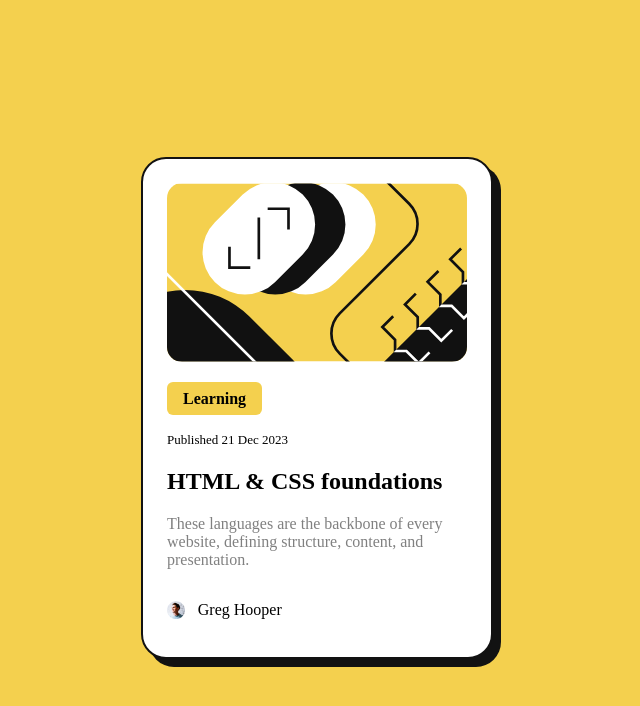
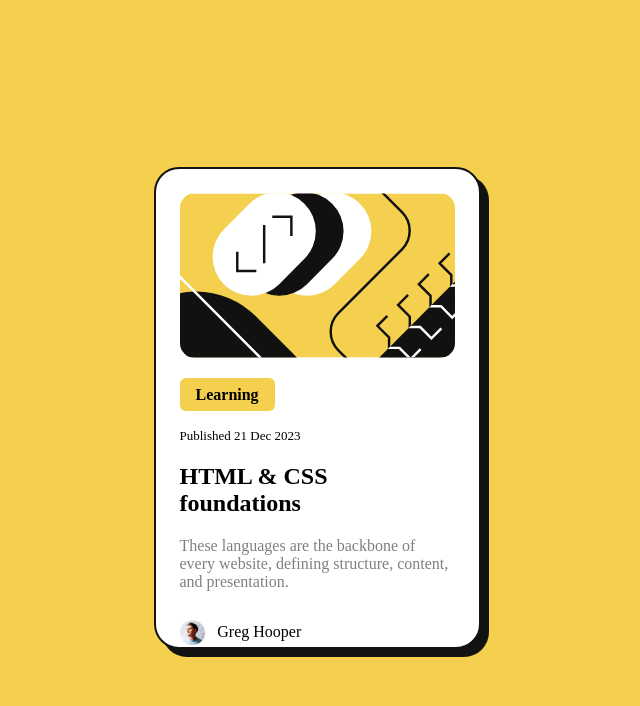
Before and after one commit to ktqlee/frontendmentor_blog_card, a plain HTML site: page index.html in a window 1280 px wide. Shown: the whole page, without its empty margins (323-963 px from the left). Drawn offline with Linux system fonts and the light colour scheme.

Commit message:
widht & height

```diff
--- a/styles.css
+++ b/styles.css
@@ -17,8 +17,8 @@ article{
     box-shadow: 8px 8px hsl(0, 0%, 7%);
 
     padding: 1.5rem;
-    width: 300px;
-    height: 450px;
+    width: 275px;
+    height: 430px;
 }
 
 .thumbnail{
@@ -49,7 +49,7 @@ article{
     justify-content: flex-start;
 }
 .author_icon{
-    width: 18px;
+    width: 25px;
     object-fit: contain;
 }
 .author .name{
```
